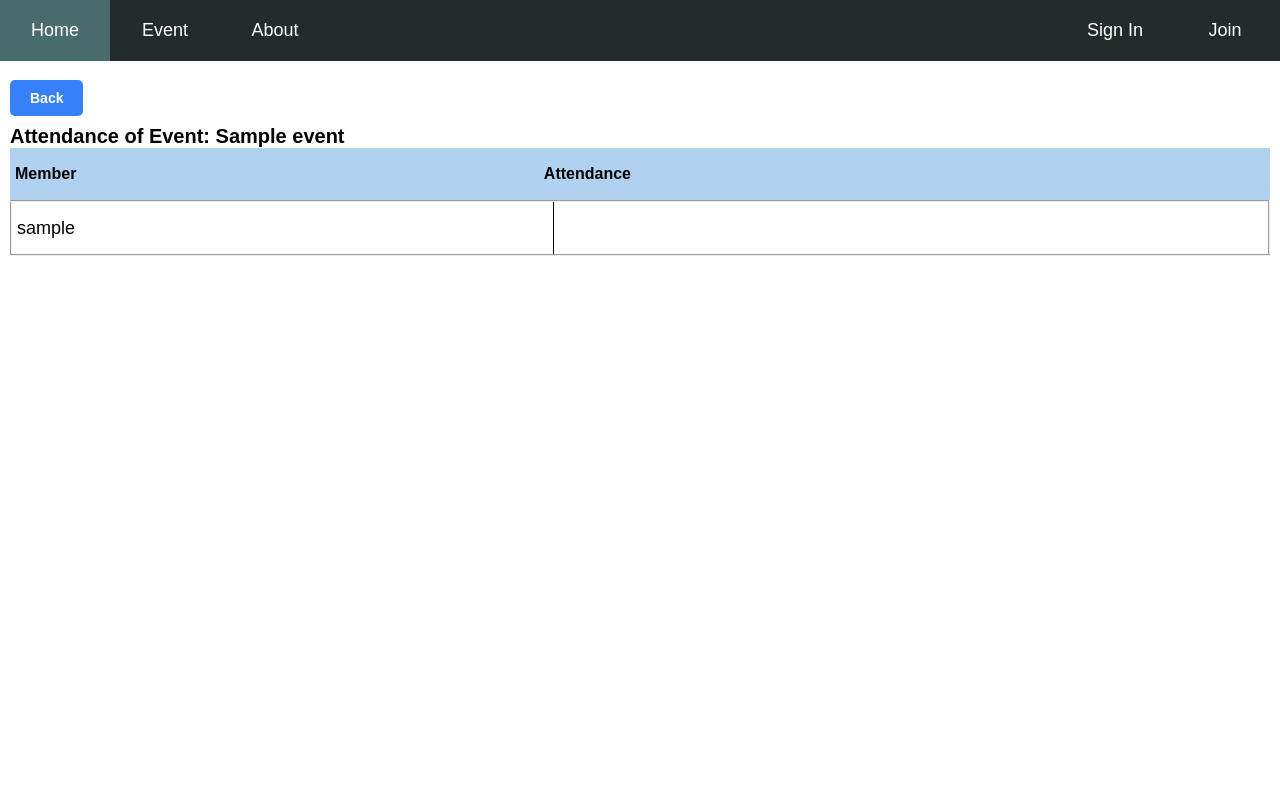
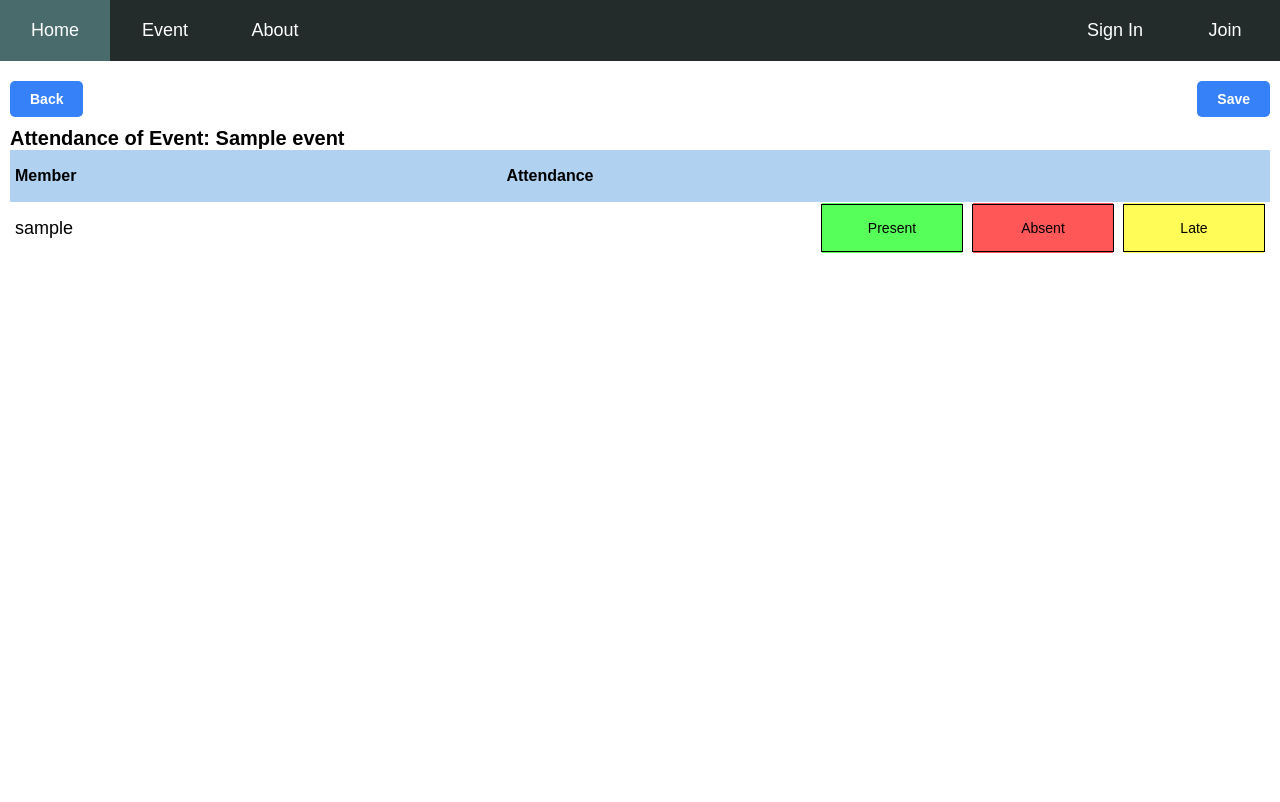
Before and after one commit to WizkWong/club-management, a Django app: template club_management/admins/templates/admins/edit attendance.html in a window 1280 px wide. Before the commit the page ends 256 px from the top, so only its background shows below. Run offline with Django 3.2, Linux system fonts and the light colour scheme; the template is opened without the code that fills it: most values are stand-ins (such as "Sample title", 1, 10 or a date in 2020); lists and menus that the app fills with data are empty.

Commit message:
fix the create task function, add edit attendance function and html files, add more style to style.css

```diff
--- a/club_management/admins/templates/admins/edit attendance.html
+++ b/club_management/admins/templates/admins/edit attendance.html
@@ -1,19 +1,21 @@
 {% extends "club/base.html"%}
 {% block content %}
-<br>
-<a class="button" href="{% url 'admin-attendance' %}">Back</a>
-<br><br>
-<div style="font-weight: bold; font-size: 20px;">Attendance of Event: {{ event.title }}</div>
+<button class="button" style="float: left;" onclick="back()">Back</button>
+<form method="POST">
+    {% csrf_token %}
+    <input type="submit" class="button" style="float: right;" value="Save">
+    <br><br><br>
+    <div style="font-weight: bold; font-size: 20px; margin-top:2px;">Attendance of Event: {{ event.title }}</div>
     <table class="table" style="width: 100%;">
         <tr>
-        <th>Member</th>
-        <th>Attendance</th>
+            <th style="width:39%;">Member</th>
+            <th style="width:61%;">Attendance</th>
         </tr>
     </table>
     <div style="overflow: auto; height: 600px;">
-    <table class="table" style="width: 100%;">
+        <table id="tableData" class="table" style="width: 100%;">
             {% for atd in attendance_of_users %}
-        <tr style=" border: 2px groove;
+            <tr style="
                 {% if atd.attendance == present  %}
                     background-color: #57FF59;
                 {% elif atd.attendance == absent  %}
@@ -22,18 +24,74 @@
                     background-color: #FFFC57;
                 {% endif  %}
             ">
-            <td style="font-size: 18px; height: 50px; width: 150px; border: 1px solid" >{{ atd.user.username }}</td>
-            <td style="font-size: 18px; height: 50px; width: 200px; border: 1px solid">
+                <td style="font-size: 18px; height: 50px; width: 40%;">{{ atd.user.username }}</td>
+                <td id="{{ atd.user }}" style="font-size: 18px; height: 50px; width: 30%;">
                     {% if atd.attendance == present  %}
                         Present
                     {% elif atd.attendance == absent  %}
                         Absent
                     {% elif atd.attendance == late  %}
                         Late
-                {% endif  %}
+                    {% endif %}
+                </td>
+                <td style="width:10%;">
+                    <div class="attendance" style="background-color:#57FF59;">
+                        {% if atd.attendance == present  %}
+                        <input id="{{ atd.user }}1" type="radio" value="{{ present }}" name="{{ atd.user }}" onclick="update(this, {{ forloop.counter0 }})" checked>
+                        {% else %}
+                        <input id="{{ atd.user }}1" type="radio" value="{{ present }}" name="{{ atd.user }}" onclick="update(this, {{ forloop.counter0 }})">
+                        {% endif %}
+                        <label for="{{ atd.user }}1">Present</label>
+                    </div>
+                </td>
+                <td style="width:10%;">
+                    <div class="attendance" style="background-color:#FF5757;">
+                        {% if atd.attendance == absent  %}
+                        <input id="{{ atd.user }}0" type="radio" value="{{ absent }}" name="{{ atd.user }}" onclick="update(this, {{ forloop.counter0 }})" checked>
+                        {% else %}
+                        <input id="{{ atd.user }}0" type="radio" value="{{ absent }}" name="{{ atd.user }}" onclick="update(this, {{ forloop.counter0 }})">
+                        {% endif %}
+                        <label for="{{ atd.user }}0">Absent</label>
+                    </div>
+                </td>
+                <td style="width:10%;">
+                    <div class="attendance" style="background-color:#FFFC57;">
+                        {% if atd.attendance == late  %}
+                        <input id="{{ atd.user }}2" type="radio" value="{{ late }}" name="{{ atd.user }}" onclick="update(this, {{ forloop.counter0 }})" checked>
+                        {% else %}
+                        <input id="{{ atd.user }}2" type="radio" value="{{ late }}" name="{{ atd.user }}" onclick="update(this, {{ forloop.counter0 }})">
+                        {% endif %}
+                        <label for="{{ atd.user }}2">Late</label>
+                    </div>
                 </td>
             </tr>
             {% endfor %}
         </table>
     </div>
+</form>
+<script>
+    function update(button, row) {
+        var table = document.getElementById("tableData");
+        if (button.value == 1) {
+            table.rows[row].style = "background-color: #57FF59;";
+            document.getElementById(button.name).innerText = "Present";
+
+        } else if (button.value == 0) {
+            table.rows[row].style = "background-color: #FF5757;";
+            document.getElementById(button.name).innerText = "Absent";
+
+        } else if (button.value == 2) {
+            table.rows[row].style = "background-color: #FFFC57;";
+            document.getElementById(button.name).innerText = "Late";
+        }
+    }
+
+    function back() {
+        console.log("press")
+        if (confirm("Are you sure you want to go back, all the changes will not be saved. Please save before go back")) {
+            location.href="{% url 'admin-attendance' %}"
+        }
+    }
+</script>
+
 {% endblock content %}
--- a/club_management/club/static/club/style.css
+++ b/club_management/club/static/club/style.css
@@ -56,7 +56,7 @@ body {
     background-color: #3681f7;
     border: none;
     border-radius: 5px;
-    padding: 10px 20px;;
+    padding: 10px 20px;
     margin: 10px 0px;
     color: white;
     font-weight: bold;
@@ -244,3 +244,37 @@ ul.header{
     font-size: 20px;
     margin-left: 5px
 }
+
+.attendance {
+    margin: 0 5px 0 0;
+    width: 140px;
+    height: 50px;
+    position: relative;
+}
+
+.attendance label,
+.attendance input {
+    display: block;
+    position: absolute;
+    top: 50%;
+    left: 50%;
+    transform: translate(-50% , -50%);
+    width: 100%;
+    padding: 15px 0px;
+    text-align: center;
+}
+
+.attendance input[type="radio"] {
+    opacity: 0.011;
+    z-index: 100;
+}
+
+.attendance input[type="radio"]:checked + label {
+
+}
+
+.attendance label {
+    cursor: pointer;
+    z-index: 90;
+    border: 1px solid;
+}
```
Also changed, not shown: club_management/admins/views.py (+22 -7 lines). Lines whose indentation alone changed are shown as unchanged.
